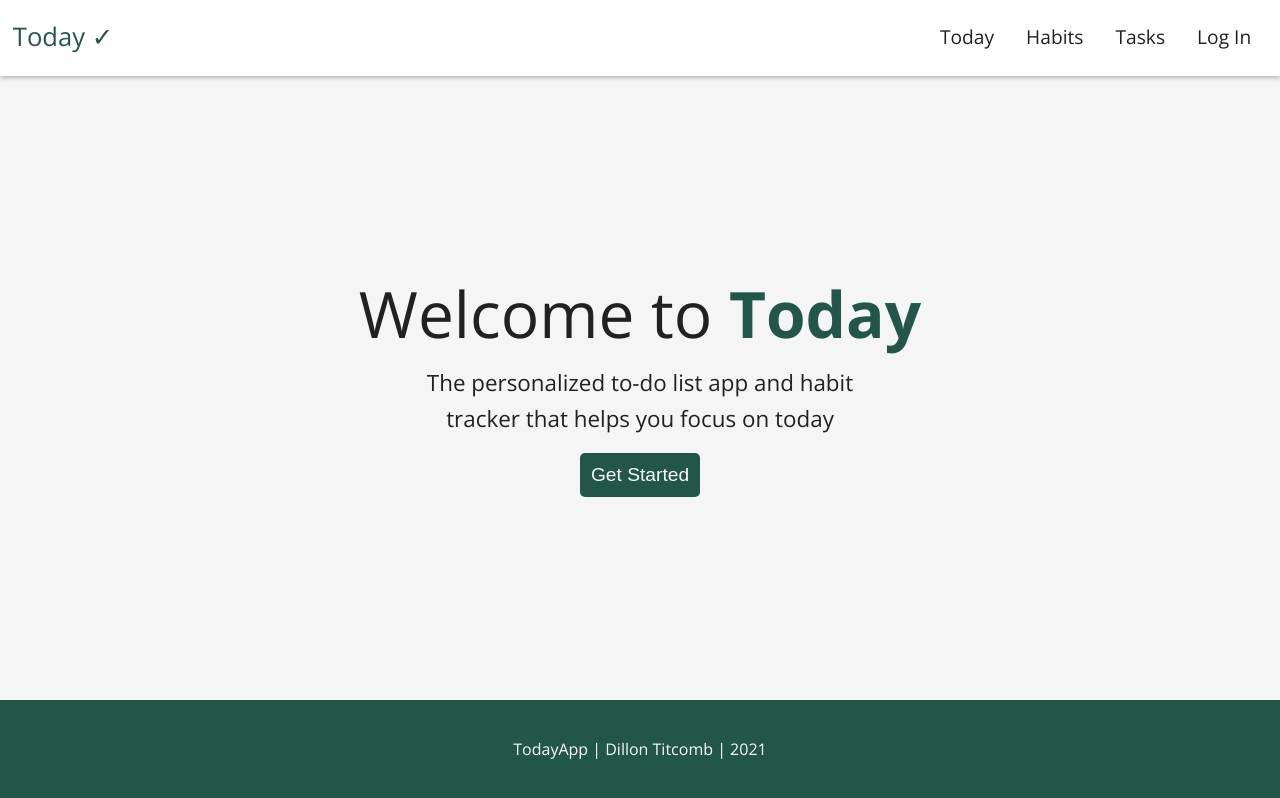
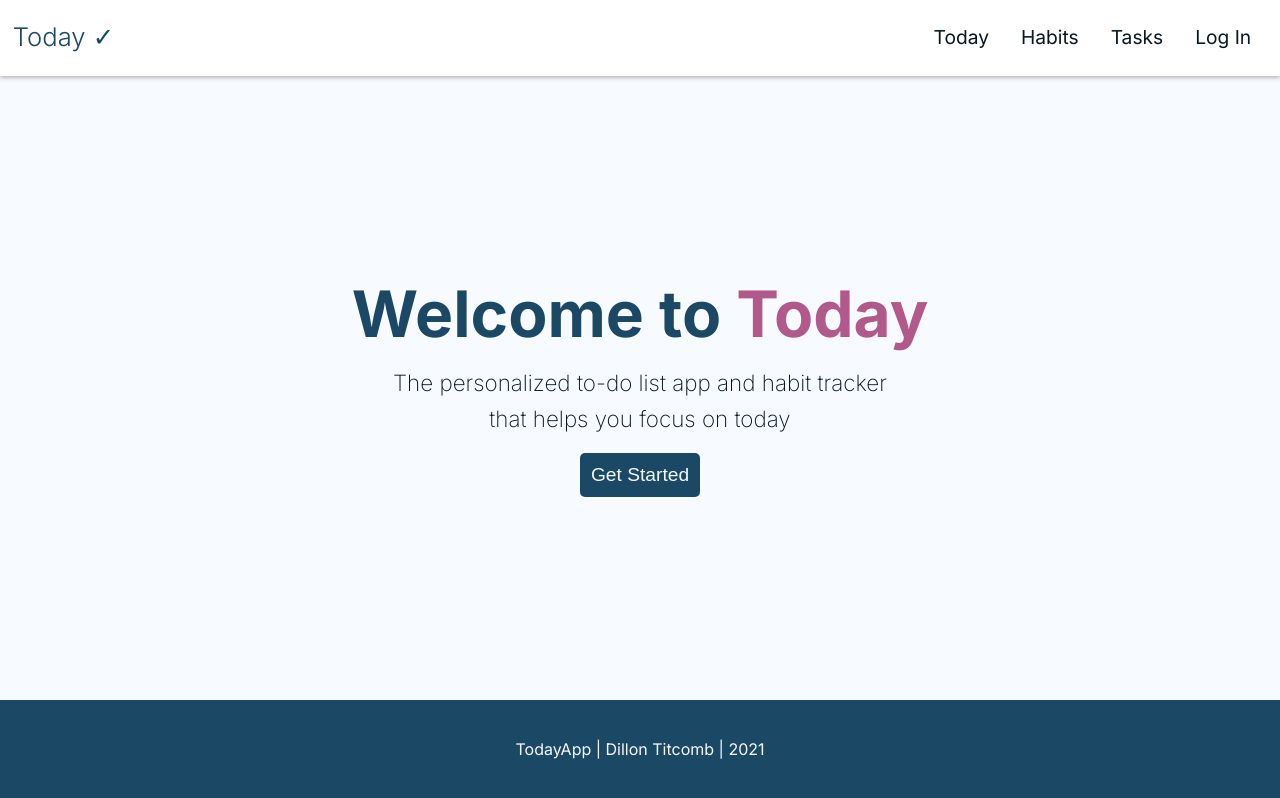
Before and after one commit to dillontitcomb/today, a Next.js app: page / in a window 1280 px wide. Built offline with nearby package versions, Linux system fonts and the light colour scheme; no server answers.

Commit message:
fix color scheme and add new color variables.

```diff
--- a/css/_app.css
+++ b/css/_app.css
@@ -1 +1 @@
-@import url('https://fonts.googleapis.com/css2?family=Open+Sans:ital,wght@0,300;0,400;0,600;0,700;1,300;1,400;1,600;1,700&display=swap');
+@import url('https://fonts.googleapis.com/css2?family=Inter:wght@200;300;400;500;600;700;800;900&display=swap');
--- a/pages/_app.js
+++ b/pages/_app.js
@@ -7,23 +7,24 @@ import '../css/_app.css';
 
 const theme = {
   colors: {
-    primary: '#225649',
-    primaryLight: '#edf8f5',
-    primaryDulled: '#007C5D',
-    secondary: '#9C4F5D',
-    secondaryDulled: '#BB7682',
-    background: 'white',
-    accent: '#E08A00',
-    darkText: '#212121',
-    lightText: '#fafafa',
-    lightGrey: '#F5F5F5',
-    midGrey: '#E0E0E0',
+    primary: '#1B4965',
+    primaryLight: '#8EC1E1',
+    primaryDulled: '#2B74A1',
+    secondary: '#B1598A',
+    secondaryLight: '#E5C8D8',
+    secondaryDulled: '#C482A7',
+    background: '#ffffff',
+    accent: '#2CB547',
+    darkText: '#091720',
+    lightText: '#F5F9FD',
+    lightGrey: '#F7FBFF',
+    midGrey: '#EFF6FB',
     darkGrey: '#9E9E9E',
     darkestGrey: '#616161',
-    success: 'green',
-    danger: '#dc3545',
-    dangerDulled: '#F25B69',
-    warning: 'yellow',
+    success: '#23CE6B',
+    danger: '#F25A5A',
+    dangerDulled: '#F7A1A1',
+    warning: '#F6F740',
   },
 };
 
@@ -32,7 +33,7 @@ const GlobalStyle = createGlobalStyle`
     box-sizing: border-box;
     margin: 0;
     padding: 0;
-    font-family: 'Open Sans', sans-serif;
+    font-family: 'Inter', sans-serif;
     font-size: 1rem;
     line-height: 1.6;
     background-color: ${theme.colors.lightGrey};
--- /dev/null
+++ b/pages/colorscheme.js
@@ -0,0 +1,72 @@
+import styled from 'styled-components';
+import { Button } from '../components/layout/Buttons';
+
+const Wrapper = styled.div`
+  max-width: 1200px;
+  text-align: center;
+  background-color: white;
+  margin: 2rem;
+  border-radius: 20px;
+  /* border: 1px solid ${(props) => props.theme.colors.midGrey}; */
+`;
+
+const Title = styled.h1`
+  padding: 2rem;
+  font-size: 4rem;
+  font-weight: lighter;
+`;
+
+const Hero = styled.span`
+  font-weight: bold;
+  color: ${(props) => props.theme.colors.secondary};
+`;
+const SmallHero = styled.span`
+  font-weight: bold;
+  color: ${(props) => props.theme.colors.primary};
+`;
+
+const Accent = styled.div`
+  height: 300px;
+  display: block;
+  background-color: ${(props) => props.theme.colors.accent};
+`;
+
+const ColoredSection = styled.div`
+  padding: 2rem;
+  background-color: ${(props) => props.theme.colors.primary};
+  color: white;
+`;
+
+export default function colorscheme(params) {
+  return (
+    <Wrapper>
+      <Title>
+        Welcome to <Hero>Today</Hero>
+      </Title>
+      <Accent>
+        <Title>
+          <SmallHero>Here are your tasks:</SmallHero>
+        </Title>
+        <Button buttonstyle='secondary' large>
+          Sign Up
+        </Button>
+      </Accent>
+      <ColoredSection>
+        <h3>Here's more text in this section</h3>
+        <p>
+          Lorem ipsum dolor sit amet consectetur adipisicing elit. Harum dolores
+          eligendi voluptas nesciunt quam magnam dolorem perspiciatis veritatis
+          nemo, doloribus praesentium esse ad aliquid cumque quod inventore id
+          assumenda vitae? Lorem ipsum dolor sit amet consectetur adipisicing
+          elit. Quaerat, nesciunt! Nostrum, cumque perferendis error aliquam
+          exercitationem asperiores, consectetur consequatur voluptas assumenda
+          illum dolores. Deleniti, dolores. Laboriosam pariatur dignissimos
+          vitae eos?
+        </p>
+        <Button buttonstyle='secondary' large>
+          Submit
+        </Button>
+      </ColoredSection>
+    </Wrapper>
+  );
+}
--- a/pages/index.js
+++ b/pages/index.js
@@ -15,7 +15,8 @@ const HeaderText = styled.h1`
   margin: 0;
   text-align: center;
   font-size: 4rem;
-  font-weight: 200;
+  font-weight: bold;
+  color: ${({ theme }) => theme.colors.primary};
 `;
 
 const SubHeaderText = styled.p`
@@ -28,7 +29,7 @@ const SubHeaderText = styled.p`
 
 const HeroText = styled.span`
   font-weight: bold;
-  color: ${({ theme }) => theme.colors.primary};
+  color: ${({ theme }) => theme.colors.secondary};
 `;
 
 const ButtonContainer = styled.div`
@@ -52,7 +53,7 @@ const index = () => {
       <ButtonContainer>
         {session ? (
           <Link href='/today'>
-            <Button buttonstyle='primary' large>
+            <Button buttonstyle='secondary' large>
               Plan Your Day
             </Button>
           </Link>
```
Also changed, not shown: public/drt.svg (added), 1 other file (tests, documents, lock files or other folders).
